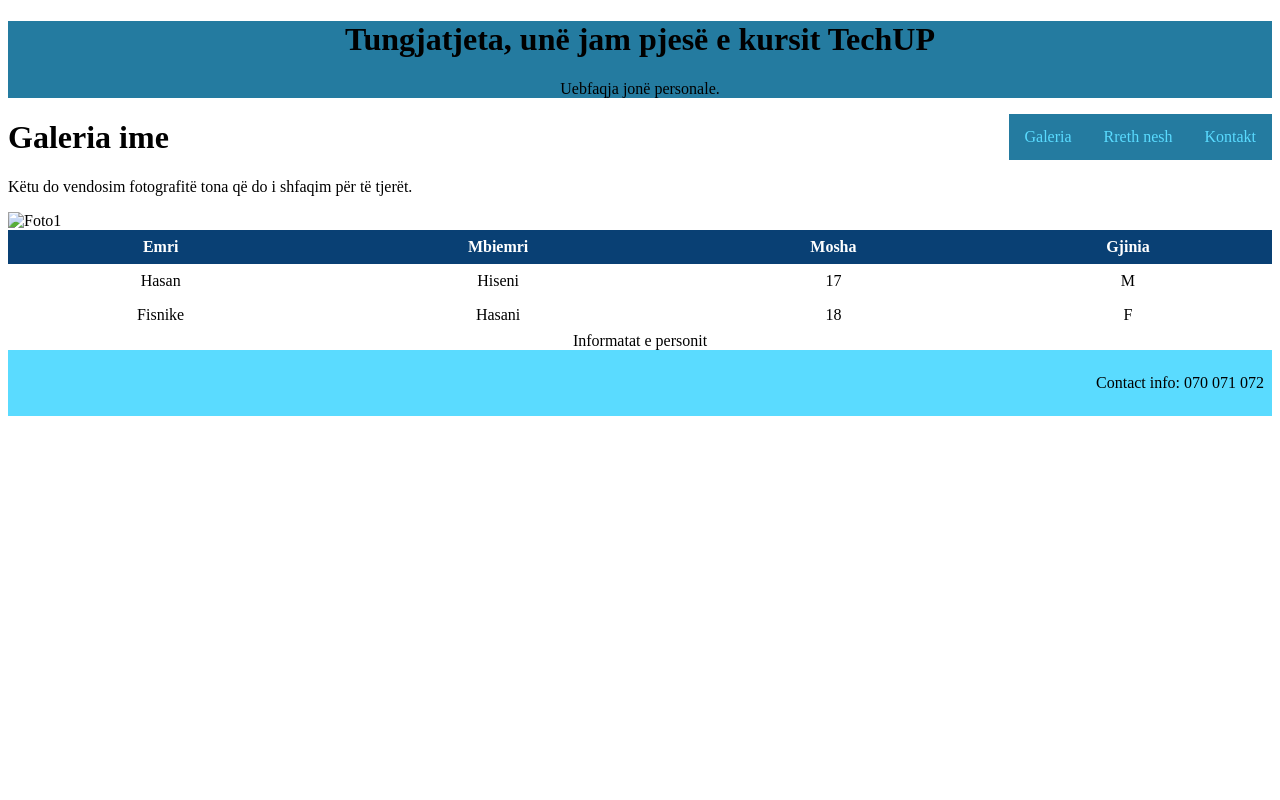
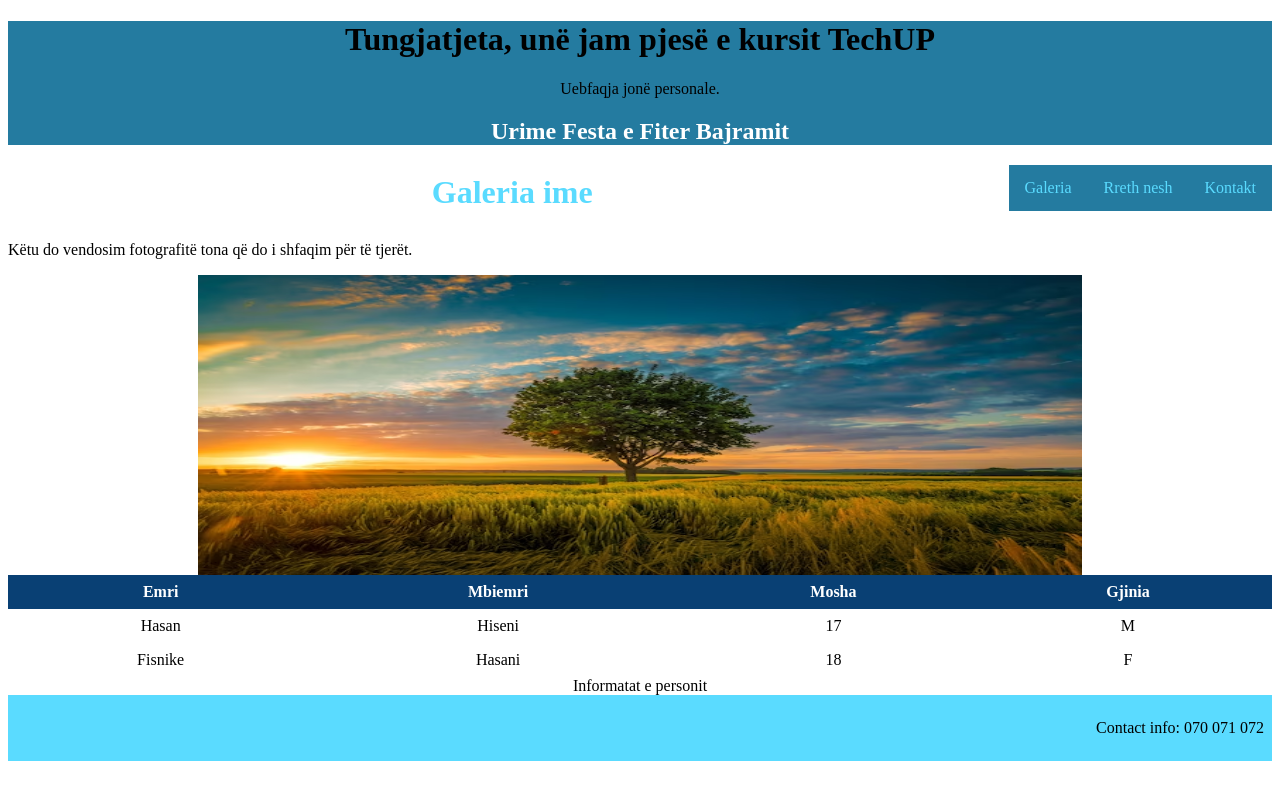
Before and after one commit to techup-group13/techup-group11, a plain HTML site: page index.html in a window 1280 px wide. Drawn offline with Linux system fonts and the light colour scheme.

Commit message:
added a photo

```diff
--- a/index.html
+++ b/index.html
@@ -9,7 +9,8 @@
 	  <div id="header">
   		<h1>Tungjatjeta, unë jam pjesë e kursit TechUP</h1>
 		<p>Uebfaqja jonë personale.</p>
-	  </div>
+	<h2  class="Festa" >Urime Festa e Fiter Bajramit</h2>
+    </div>
 		<ul>
 			<li>
 			  <a href="gallery.html">Galeria</a>
@@ -21,11 +22,11 @@
 			  <a href="contact.html">Kontakt</a>
 		  	</li>
 		</ul>
-		<h1>Galeria ime</h1>
+		<h1 class="Galeria" >Galeria ime</h1>
 		<p>
 		Këtu do vendosim fotografitë tona që do i shfaqim për të tjerët.
 		</p>
-		<img id="foto1" src="foto1.jpg" alt="Foto1">
+		<img id="foto1" src="foto1.avif" alt="Foto1">
 	  	<table>
 			<caption>Informatat e personit</caption>
 			<tr>
--- a/styling.css
+++ b/styling.css
@@ -8,8 +8,8 @@
 }
 
 #foto1 {
-    width: 100%;
-      height: auto;
+    width: 70%;
+      height: 300px;
     display: block;
     margin-left: auto;
     margin-right: auto;
@@ -65,3 +65,11 @@ th {
     padding: 0.5em;
     text-align: right;
 }
+.Festa{
+    color: white;
+}
+.Galeria{
+    color: #5ADBFF;
+    text-align: center;
+    padding: 8px;
+}
```
Also changed, not shown: foto1.avif (added).
